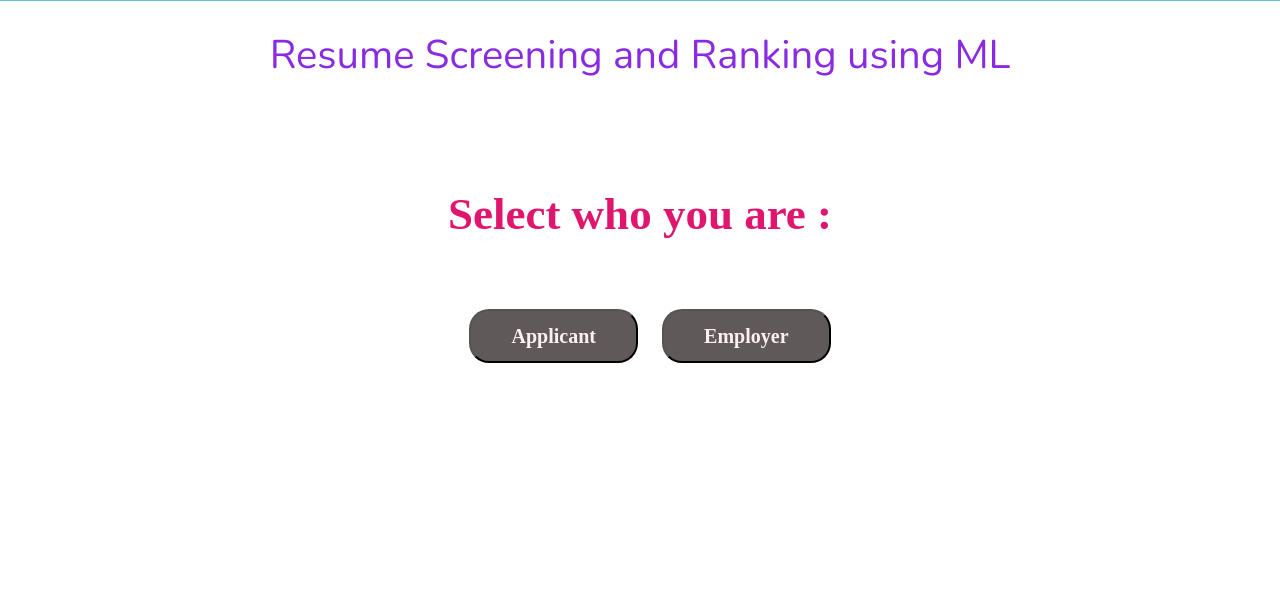
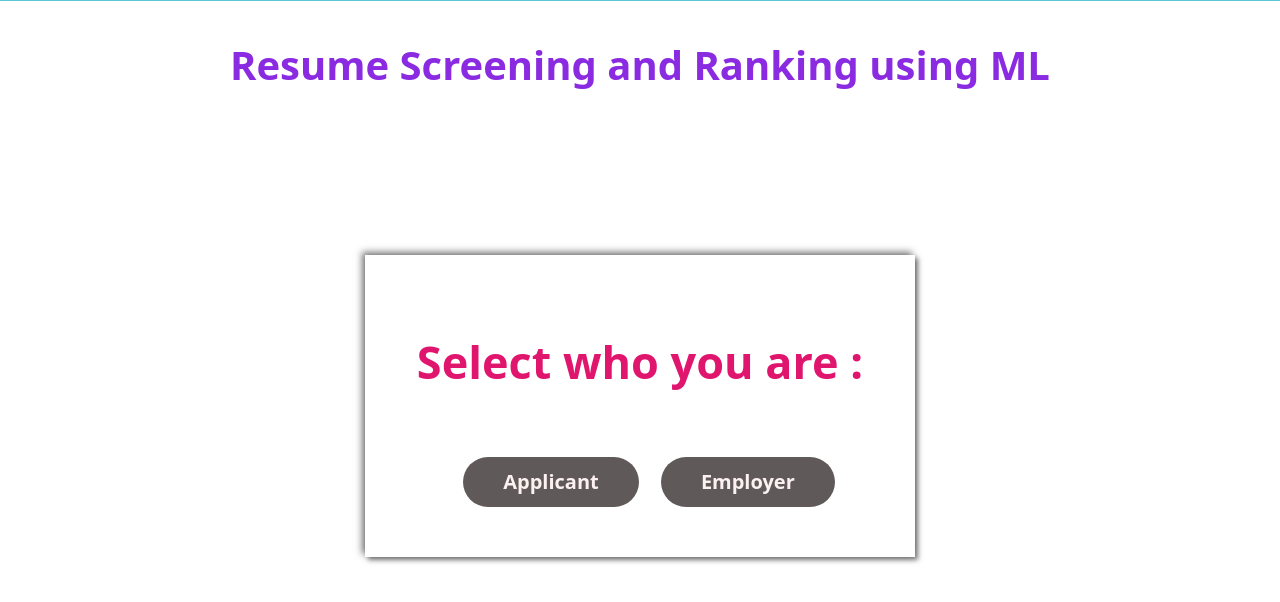
Before and after one commit to neha5-20/Resume-screening-and-ranking, a Flask app: page /profile in a window 1280 px wide. Shown: the part 74-676 px from the top of the page. Run offline with Flask 2, Linux system fonts and the light colour scheme; parts of the project's set-up code (start-up, migrations or seed data) failed here and were passed over; some libraries are stand-ins or nearby versions.

Commit message:
add changes

```diff
--- a/static/css/login.css
+++ b/static/css/login.css
@@ -19,6 +19,7 @@
     left: 50%;
     transform: translate(-50%,-50%);
     position: absolute;
+    box-shadow: -3px -3px 7px #1b18186a, 3px 3px 5px rgba(0, 0, 0, 0.482);
     color: black;
     font-family: system-ui, -apple-system, BlinkMacSystemFont, 'Segoe UI', Roboto, Oxygen, Ubuntu, Cantarell, 'Open Sans', 'Helvetica Neue', sans-serif
 }
@@ -39,7 +40,7 @@
     padding: 10px 10px;
     border: 0;
     margin-left: 30px;
-    border: 2px solid rgba(0, 0, 0, 0.595);
+    border: 2px solid rgba(0, 0, 0, 0.468);
     border-radius: 10px;
 }
 .login-form button{
@@ -50,6 +51,7 @@
     padding: 10px 45px;
     margin: 34px 30px;
     border-radius: 25px;
+    border: none;
     background-color: #0489c9;
 }
 .login-form button:hover{
--- a/static/css/profile.css
+++ b/static/css/profile.css
@@ -4,34 +4,42 @@
 }
 .projecttitle{
     color: blueviolet;
-    margin-top: 30px;
+    margin-top: 40px;
     text-align: center;
+    font-family: system-ui, -apple-system, BlinkMacSystemFont, 'Segoe UI', Roboto, Oxygen, Ubuntu, Cantarell, 'Open Sans', 'Helvetica Neue', sans-serif;
+    font-weight: bold;
 }
 #heading{
      color: rgb(224, 21, 109);
      text-align: center;
      justify-content: center;
      font-size: 45px;
-     font-family: 'Times New Roman', Times, serif;
+     font-family: system-ui, -apple-system, BlinkMacSystemFont, 'Segoe UI', Roboto, Oxygen, Ubuntu, Cantarell, 'Open Sans', 'Helvetica Neue', sans-serif;
      font-weight: bold;
-     padding-top: 100px;
+     padding-top: 80px;
      display: flex;
 }
-/* .profile form{
-    margin-left: 200px;
- } */
+.profile{
+    width: 550px;
+    top: 60%;
+    left: 50%;
+    transform: translate(-50%,-50%);
+    position: absolute;
+    box-shadow: -3px -3px 7px rgba(0, 0, 0, 0.516), 3px 3px 5px rgba(0, 0, 0, 0.516);
+ }
 .profile input{
     margin-top: 60px;
     padding: 10px 40px;
-    margin-left: 20px;
+    margin-left: 18px;
     font-size: 20px;
     font-weight: bold;
-    border-radius: 20px;
-    border-color: black;
+    border-radius: 25px;
+    border:none;
     display: text;
-    font-family: 'Times New Roman', Times, serif;
+    font-family: system-ui, -apple-system, BlinkMacSystemFont, 'Segoe UI', Roboto, Oxygen, Ubuntu, Cantarell, 'Open Sans', 'Helvetica Neue', sans-serif;
     color: rgb(252, 240, 240);
     background-color: rgba(16, 7, 7, 0.667);
+    margin-bottom: 50px;
 }
 .profile input:hover{
     /* background: var(--clr); */
--- a/static/css/signup.css
+++ b/static/css/signup.css
@@ -19,8 +19,7 @@
     left: 50%;
     transform: translate(-50%,-50%);
     position: absolute;
-    color: rgba(9, 7, 7, 0.767);
-    /* background-color: rgba(45, 43, 43, 0.712); */
+   box-shadow: -3px -3px 7px rgba(0, 0, 0, 0.516), 3px 3px 5px rgba(0, 0, 0, 0.516);
     font-family: system-ui, -apple-system, BlinkMacSystemFont, 'Segoe UI', Roboto, Oxygen, Ubuntu, Cantarell, 'Open Sans', 'Helvetica Neue', sans-serif
 }
 .signup-page h2{
@@ -39,8 +38,9 @@
     padding: 8px 10px;
     border: 0;
     margin-left: 30px;
-    border: 2px solid black;
+    border: 2px solid rgba(0, 0, 0, 0.495);
     border-radius: 10px;
+    background-color: white;
 }
 .signup-page button{
     font-size: 20px;
@@ -49,11 +49,10 @@
     color: aliceblue;
     padding:6px 8px;
     margin: 25px 30px;
-    outline: none;
+    border: none;
     border-radius: 20px;
     background-color: rgb(248, 96, 40);
 }
 .signup-page button:hover{
-    background-color: rgba(146, 241, 241, 0.962);
-    color: black;
+    background-color: rgba(170, 67, 23, 0.962);
 }
--- a/templates/profile.html
+++ b/templates/profile.html
@@ -14,10 +14,9 @@
 {% block content %}
 <div class="bg3">
 	<h1 class="projecttitle">Resume Screening and Ranking using ML</h1>
+	<div class="profile">
+		<h2 id="heading">Select who you are :</h2>
 	<div>
-		<h2 id="heading">Select who you are :</h2>
-	</div>
-	<div class="profile">
 		<form method="post">
 			<center>
 			<input type="submit" value="Applicant" onclick="javascript: form.action='/profile?profile=applicant';">
--- a/templates/signup.html
+++ b/templates/signup.html
@@ -15,7 +15,7 @@
 <div class="bg1">
 	<h1 class="pro1">Resume Screening and Ranking using ML</h1>
     <div class="signup-page">
-		<h2>SignUp</h2>
+		<h2>Sign Up</h2>
 		<form action="/email-signup" method="POST">
 			<label for="name">Name :</label>
 			<input type="text" name="name" id="name">
```
